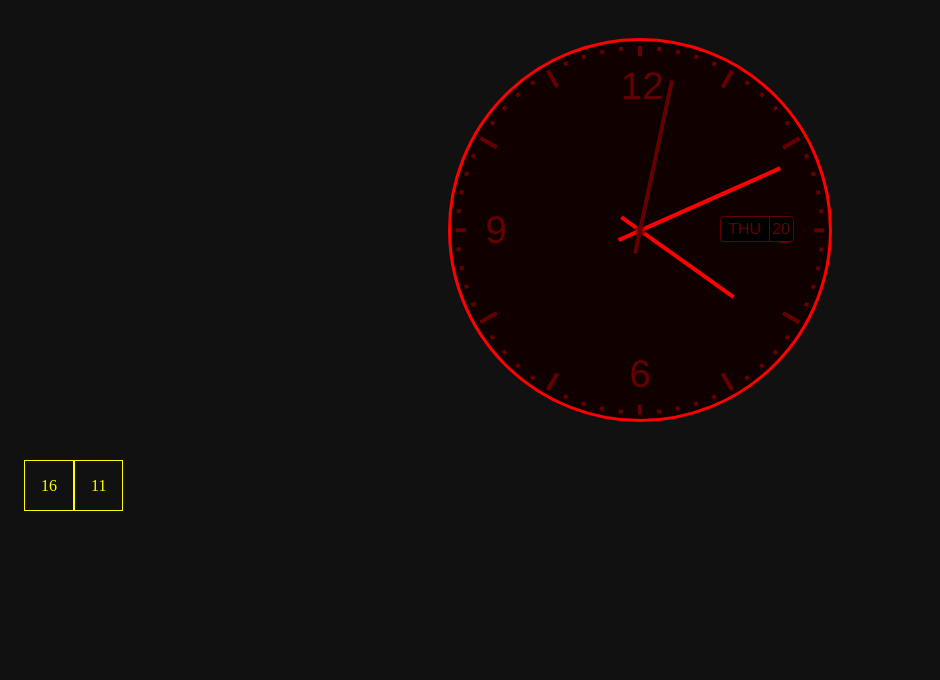
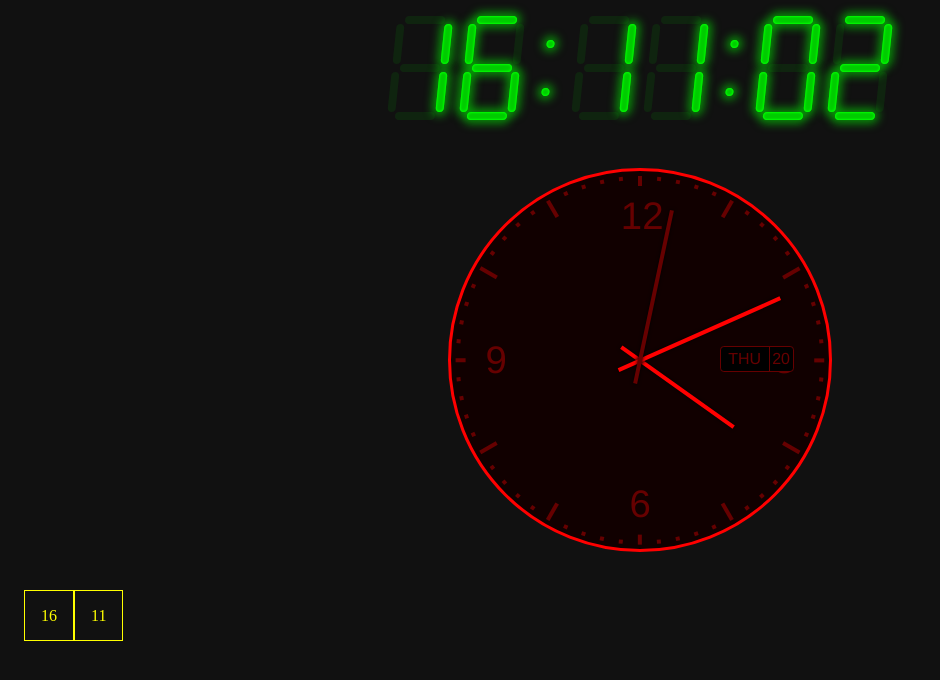
Before and after one commit to mennovanslooten/clock-app, an Angular app: page / in a window 1280 px wide. Shown: the top 680 px of the page, without its empty margins (0-940 px from the left). Built offline with nearby package versions, Linux system fonts and the light colour scheme.

Commit message:
Changed time service stream names

```diff
--- a/src/app/analog-clock/analog-clock.component.html
+++ b/src/app/analog-clock/analog-clock.component.html
@@ -18,13 +18,13 @@
     <div *ngFor="let num of [51,52,53,54, 56,57,58,59]" class="clock-face-graduation--{{num}} graduation-small"></div>
   </div>
 
-  <div class="clock-hand-hours--{{timeService.hoursStream | async}}--{{timeService.minutesStream | async}}"></div>
-  <div class="clock-hand-minutes--{{timeService.minutesStream | async}}"></div>
-  <div class="clock-hand-seconds--{{timeService.secondsStream | async}}"></div>
+  <div class="clock-hand-hours--{{timeService.hours$ | async}}--{{timeService.minutes$ | async}}"></div>
+  <div class="clock-hand-minutes--{{timeService.minutes$ | async}}"></div>
+  <div class="clock-hand-seconds--{{timeService.seconds$ | async}}"></div>
 
   <div class="clock-date">
-    <div class="clock-date-name">{{timeService.daysStream | async}}</div>
-     <div class="clock-date-date">{{timeService.datesStream | async}}</div>
+    <div class="clock-date-name">{{timeService.days$ | async}}</div>
+     <div class="clock-date-date">{{timeService.dates$ | async}}</div>
     <!-- <div class="clock-date-date">24</div> -->
   </div>
 
--- a/src/app/app.component.html
+++ b/src/app/app.component.html
@@ -1,4 +1,4 @@
 
-<!-- <app-digital-clock></app-digital-clock> -->
+ <app-digital-clock></app-digital-clock>
 <app-analog-clock></app-analog-clock>
 <app-text-clock></app-text-clock>
--- a/src/app/digital-clock-digit/digital-clock-digit.component.html
+++ b/src/app/digital-clock-digit/digital-clock-digit.component.html
@@ -1,4 +1,4 @@
-<div class="digital-clock-digit--{{getTens(digit)}}">
+<div class="digital-clock-digit--{{digit}}">
   <div class="digital-clock-bar--0"></div>
   <div class="digital-clock-bar--1"></div>
   <div class="digital-clock-bar--2"></div>
@@ -7,13 +7,3 @@
   <div class="digital-clock-bar--5"></div>
   <div class="digital-clock-bar--6"></div>
 </div>
-
-<div class="digital-clock-digit--{{getOnes(digit)}}">
-  <div class="digital-clock-bar--0"></div>
-  <div class="digital-clock-bar--1"></div>
-  <div class="digital-clock-bar--2"></div>
-  <div class="digital-clock-bar--3"></div>
-  <div class="digital-clock-bar--4"></div>
-  <div class="digital-clock-bar--5"></div>
-  <div class="digital-clock-bar--6"></div>
-</div>
--- a/src/app/digital-clock-digit/digital-clock-digit.component.scss
+++ b/src/app/digital-clock-digit/digital-clock-digit.component.scss
@@ -1,3 +1,4 @@
+$color: #0F0;
 
 [class^="digital-clock-digit"] {
   width: 9em;
@@ -5,18 +6,15 @@
   position: relative;
   transform: skewX(-6deg);
   display: inline-block;
-  /*margin-right: 2em;*/
-  /*background: purple;*/
-  /*outline: 1px solid purple;*/
 }
 
 
 [class^="digital-clock-bar"] {
-  background: #CC0000;
+  background: darken($color, 10%);
   opacity: 0.1;
   position: absolute;
   border-radius: .5em;
-  // transition: opacity 0.2s linear;
+  transition: opacity 0.1s linear;
 }
 
 
@@ -120,5 +118,5 @@
 .digital-clock-digit--9 .digital-clock-bar--5,
 .digital-clock-digit--9 .digital-clock-bar--6 {
   opacity: 1;
-  box-shadow: inset 0 0 2px 1px #F00, 0 0 1em .5em rgba(255,0,0,0.5);
+  box-shadow: inset 0 0 2px 1px $color, 0 0 1em .5em rgba($color ,0.5);
 }
--- a/src/app/digital-clock-digit/digital-clock-digit.component.ts
+++ b/src/app/digital-clock-digit/digital-clock-digit.component.ts
@@ -8,14 +8,4 @@ import { Component, Input } from '@angular/core';
 export class DigitalClockDigitComponent {
   @Input()
   digit: number;
-
-  getTens(num: number): number {
-    return Math.floor(num / 10);
-  }
-
-
-  getOnes(num: number): number {
-    return num % 10;
-  }
-
 }
--- a/src/app/digital-clock/digital-clock.component.html
+++ b/src/app/digital-clock/digital-clock.component.html
@@ -1,7 +1,15 @@
 <div class="digital-clock">
-  <app-digital-clock-digit [digit]="timeService.hoursStream | async"></app-digital-clock-digit>
-  <div class="digital-clock-separator" [class.digital-clock-separator--off]="(timeService.secondsStream | async) % 2"></div>
-  <app-digital-clock-digit [digit]="timeService.minutesStream | async"></app-digital-clock-digit>
-  <div class="digital-clock-separator" [class.digital-clock-separator--off]="(timeService.secondsStream | async) % 2"></div>
-  <app-digital-clock-digit [digit]="timeService.secondsStream | async"></app-digital-clock-digit>
+  <!-- <app-digital-clock-digit [digit]="timeService.hours$ | async"></app-digital-clock-digit>
+  <div class="digital-clock-separator"></div>
+  <app-digital-clock-digit [digit]="timeService.minutes$ | async"></app-digital-clock-digit>
+  <div class="digital-clock-separator" [class.digital-clock-separator--off]="(timeService.seconds$ | async) % 2"></div>
+  <app-digital-clock-digit [digit]="timeService.seconds$ | async"></app-digital-clock-digit> -->
+  <app-digital-clock-digit [digit]="hoursTensDigit$ | async"></app-digital-clock-digit>
+  <app-digital-clock-digit [digit]="hoursOnesDigit$ | async"></app-digital-clock-digit>
+  <div class="digital-clock-separator"></div>
+  <app-digital-clock-digit [digit]="minutesTensDigit$ | async"></app-digital-clock-digit>
+  <app-digital-clock-digit [digit]="minutesOnesDigit$ | async"></app-digital-clock-digit>
+  <div class="digital-clock-separator" [class.digital-clock-separator--off]="(timeService.seconds$ | async) % 2"></div>
+  <app-digital-clock-digit [digit]="secondsTensDigit$ | async"></app-digital-clock-digit>
+  <app-digital-clock-digit [digit]="secondsOnesDigit$ | async"></app-digital-clock-digit>
 </div>
--- a/src/app/digital-clock/digital-clock.component.scss
+++ b/src/app/digital-clock/digital-clock.component.scss
@@ -1,3 +1,5 @@
+$color: #0F0;
+
 .digital-clock {
   font-size: 8px;
   display: flex;
@@ -23,11 +25,11 @@
   width: 1em;
   height: 1em;
   position: absolute;
-  background: #900;
+  background: darken($color, 10%);
   content: "";
   border-radius: .5em;
   left: 2em;
-  box-shadow: inset 0 0 2px 1px #F00, 0 0 1em .5em rgba(255,0,0,0.5);
+  box-shadow: inset 0 0 2px 1px $color, 0 0 1em .5em rgba($color ,0.5);
 }
 
 .digital-clock-separator::before {
--- a/src/app/digital-clock/digital-clock.component.ts
+++ b/src/app/digital-clock/digital-clock.component.ts
@@ -1,14 +1,35 @@
-import { Component, OnInit } from '@angular/core';
-import { TimeService } from '../time.service';
+import { Component, OnInit } from "@angular/core";
+import { TimeService } from "../time.service";
+
+function getTens(num: number): number {
+  return Math.floor(num / 10);
+}
+
+function getOnes(num: number): number {
+  return num % 10;
+}
 
 @Component({
-  selector: 'app-digital-clock',
-  templateUrl: './digital-clock.component.html',
-  styleUrls: ['./digital-clock.component.scss'],
+  selector: "app-digital-clock",
+  templateUrl: "./digital-clock.component.html",
+  styleUrls: ["./digital-clock.component.scss"],
   providers: [TimeService]
 })
+export class DigitalClockComponent {
+  hoursTensDigit$ = this.timeService.hours$.map(getTens).distinctUntilChanged();
+  hoursOnesDigit$ = this.timeService.hours$.map(getOnes).distinctUntilChanged();
+  minutesTensDigit$ = this.timeService.minutes$
+    .map(getTens)
+    .distinctUntilChanged();
+  minutesOnesDigit$ = this.timeService.minutes$
+    .map(getOnes)
+    .distinctUntilChanged();
+  secondsTensDigit$ = this.timeService.seconds$
+    .map(getTens)
+    .distinctUntilChanged();
+  secondsOnesDigit$ = this.timeService.seconds$
+    .map(getOnes)
+    .distinctUntilChanged();
 
-export class DigitalClockComponent {
-  constructor(public timeService: TimeService) {
-  }
+  constructor(public timeService: TimeService) {}
 }
--- a/src/app/text-clock/text-clock.component.html
+++ b/src/app/text-clock/text-clock.component.html
@@ -1,6 +1,6 @@
 <div class="text-clock">
-  <span>{{timeService.hoursStream | async | number:'2.0-0'}}</span>
-  <span>{{timeService.minutesStream | async | number:'2.0-0'}}</span>
-<!-- <span>{{timeService.secondsStream | async | number:'2.0-0'}}</span>
-  <span>{{timeService.centisecondsStream | async | number:'2.0-0'}}</span> -->
+  <span>{{timeService.hours$ | async | number:'2.0-0'}}</span>
+  <span>{{timeService.minutes$ | async | number:'2.0-0'}}</span>
+<!-- <span>{{timeService.seconds$ | async | number:'2.0-0'}}</span>
+  <span>{{timeService.centiseconds$ | async | number:'2.0-0'}}</span> -->
 </div>
--- a/src/app/time.service.ts
+++ b/src/app/time.service.ts
@@ -7,39 +7,39 @@ let timeServiceInstance = null;
 export class TimeService {
 
   tickDelay = 1000 / 30; // Milliseconds
-  visibilityStream = Observable.fromEvent(document, 'visibilitychange')
+  visibility$ = Observable.fromEvent(document, 'visibilitychange')
     .map(() => document.visibilityState === 'visible')
     .startWith(true);
 
-  // Only emit timeStream while document is visible
-  timeStream = Observable.interval(this.tickDelay) // emits tick
-    .withLatestFrom(this.visibilityStream) // emits [tick, isVisble]
+  // Only emit time$ while document is visible
+  time$ = Observable.interval(this.tickDelay) // emits tick
+    .withLatestFrom(this.visibility$) // emits [tick, isVisble]
     .filter(([, b]) => b) // emits [tick, isVisbible] when isVisible === true
     .map(() => new Date) // emits Date when isVisible === true
     .share();
 
-  centisecondsStream = this.timeStream
+  centiseconds$ = this.time$
     .map((date: Date): number => {
       return Math.floor(date.getMilliseconds() / 10);
     });
 
-  secondsStream = this.timeStream
+  seconds$ = this.time$
     .map((date: Date): number => date.getSeconds())
     .distinctUntilChanged();
 
-  minutesStream = this.timeStream
+  minutes$ = this.time$
     .map((date: Date): number => date.getMinutes())
     .distinctUntilChanged();
 
-  hoursStream = this.timeStream
+  hours$ = this.time$
     .map((date: Date): number => date.getHours())
     .distinctUntilChanged();
 
-  datesStream = this.timeStream
+  dates$ = this.time$
     .map((date: Date): number => date.getDate())
     .distinctUntilChanged();
 
-  daysStream = this.timeStream.map((date: Date): string => {
+  days$ = this.time$.map((date: Date): string => {
     var dayNamesShort = ['Sun', 'Mon', 'Tue', 'Wed', 'Thu', 'Fri', 'Sat'];
     var dayNamesLong = ['Sunday', 'Monday', 'Tuesday', 'Wednesday', 'Thursday', 'Friday', 'Saturday'];
     var dayIndex = date.getDay();
```
